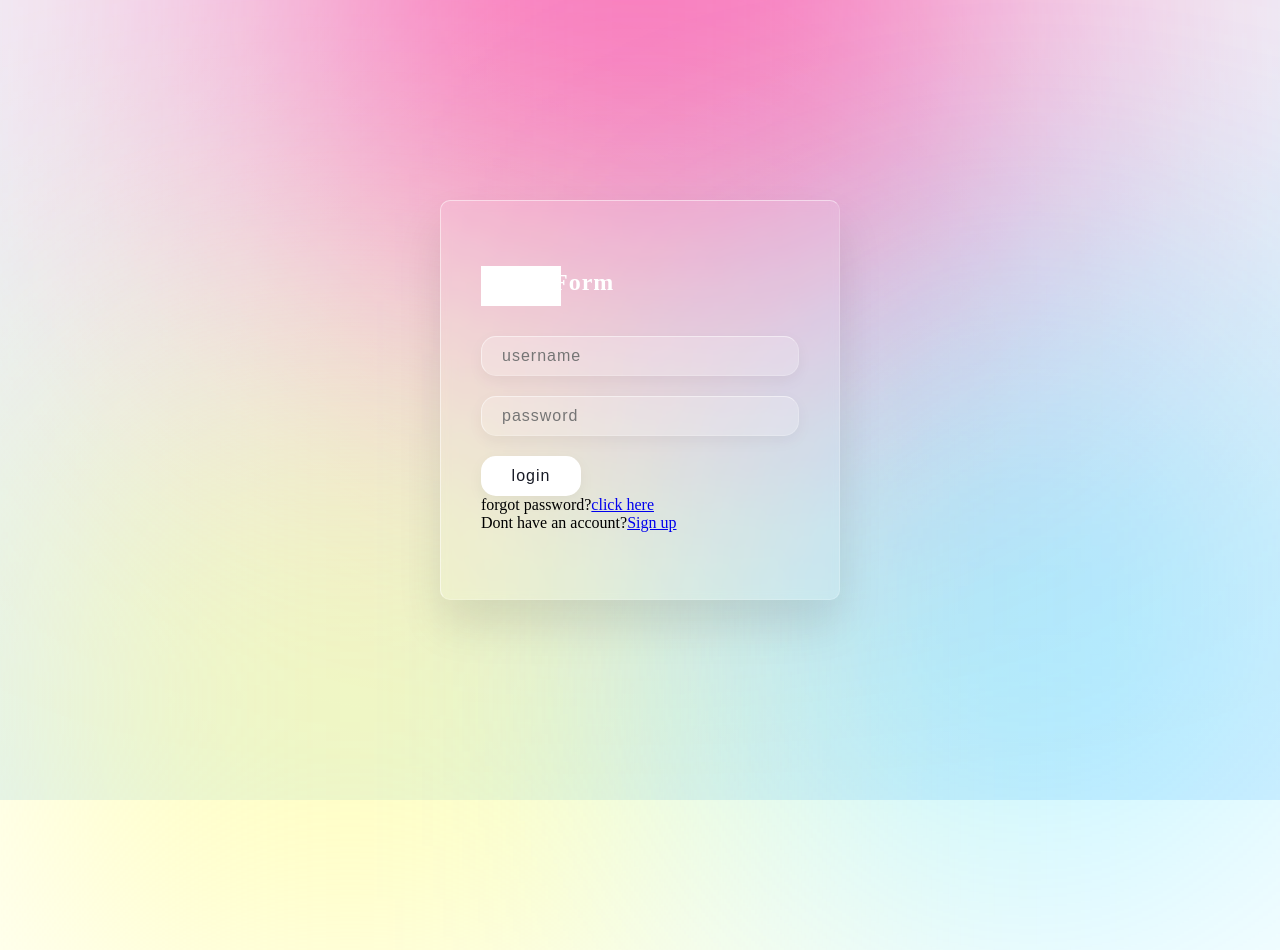
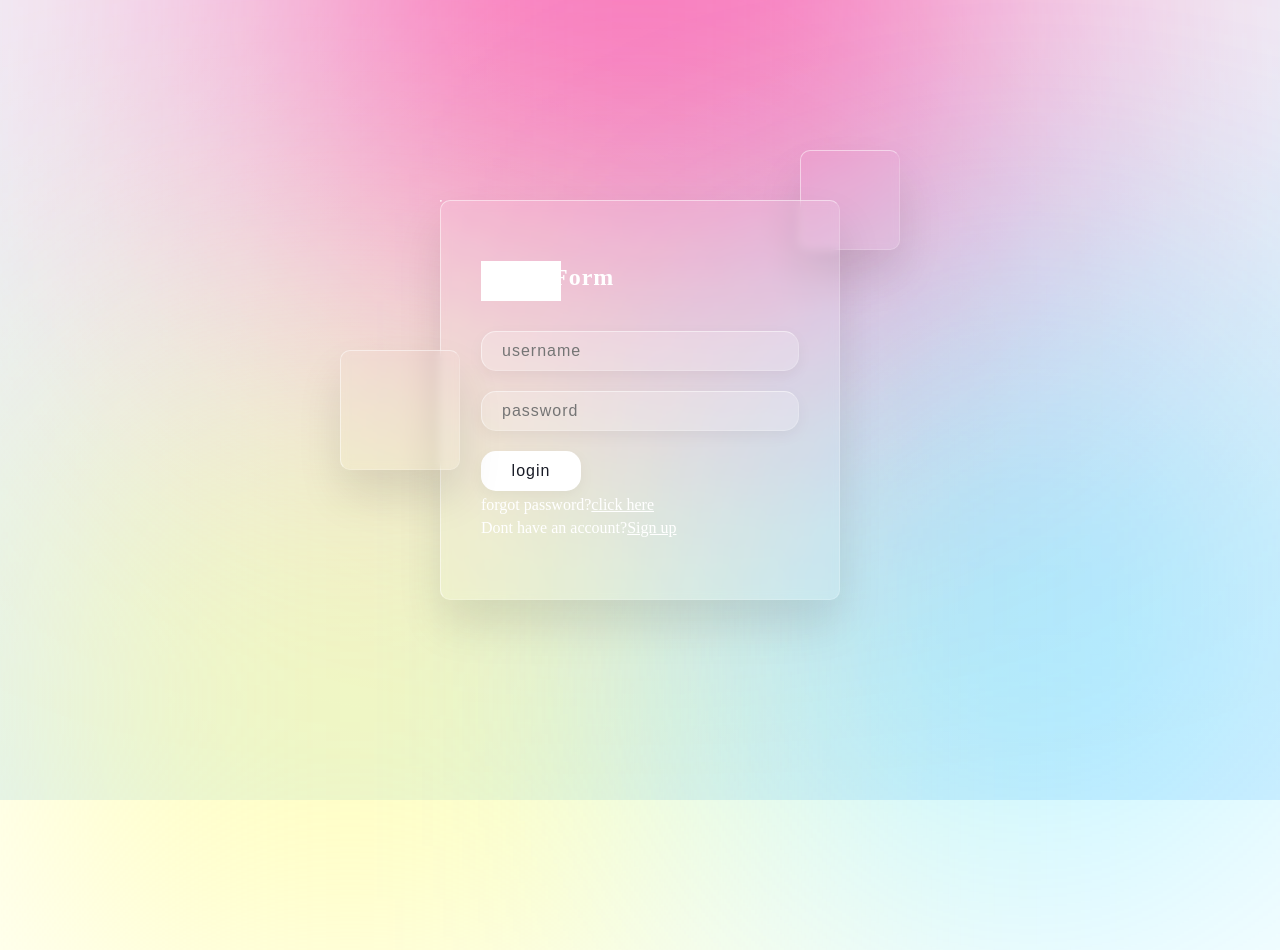
Before and after one commit to hpeter19/GlassWeb, a plain HTML site: page index5.html in a window 1280 px wide. Drawn offline with Linux system fonts and the light colour scheme.

Commit message:
styling second child

```diff
--- a/index5.html
+++ b/index5.html
@@ -12,6 +12,11 @@
         <div class="color"></div>
         <div class="color"></div>
         <div class="box">
+            <div class="square" style="--i:0;"></div>
+            <div class="square" style="--i:1;"></div>
+            <div class="square" style="--i:2;"></div>
+            <div class="square" style="--i:3;"></div>
+            <div class="square" style="--i:4;"></div>
             <div class="container">
                 <div class="form">
                     <h2>Login Form</h2>
@@ -27,8 +32,8 @@
                         <div class="inputbox">
                             <input type="submit" value="login">
                         </div>
-                        <p>forgot password?<a href="#">click here</a></p>
-                        <p>Dont have an account?<a href="#">Sign up</a></p>
+                        <p class="forget">forgot password?<a href="#">click here</a></p>
+                        <p class="forget">Dont have an account?<a href="#">Sign up</a></p>
                     </form>
                 </div>
             </div>
--- a/styles5.css
+++ b/styles5.css
@@ -40,6 +40,29 @@ section .color:nth-child(3){
 }
 .box{
     position: relative;
+}
+.box .square{
+    position: absolute;
+    backdrop-filter: blur(5px);
+    box-shadow: 0px 25px 45px rgba(0,0,0,0.1);
+    border: 1px solid rgba(255,255,255,0.5);
+    border-right: 1px solid rgba(255,255,255,0.2);
+    border-bottom: 1px solid rgba(255,255,255,0.2);
+    border-radius: 10px;
+
+}
+.box .square:nth-child(1){
+    top: -50px;
+    right: -60px;
+    width: 100px;
+    height: 100px;
+}
+.box .square:nth-child(2){
+    top: 150px;
+    left: -100px;
+    width: 120px;
+    height: 120px;
+    z-index: 2;
 }
 .container{
     position: relative;
@@ -107,3 +130,12 @@ section .color:nth-child(3){
     font-weight: 600px;
 
 }
+.forget{
+    margin-top: 5px;
+    color: #fff;
+}
+.forget a{
+    color: #fff;
+    font-weight: 600px;
+
+}
```
